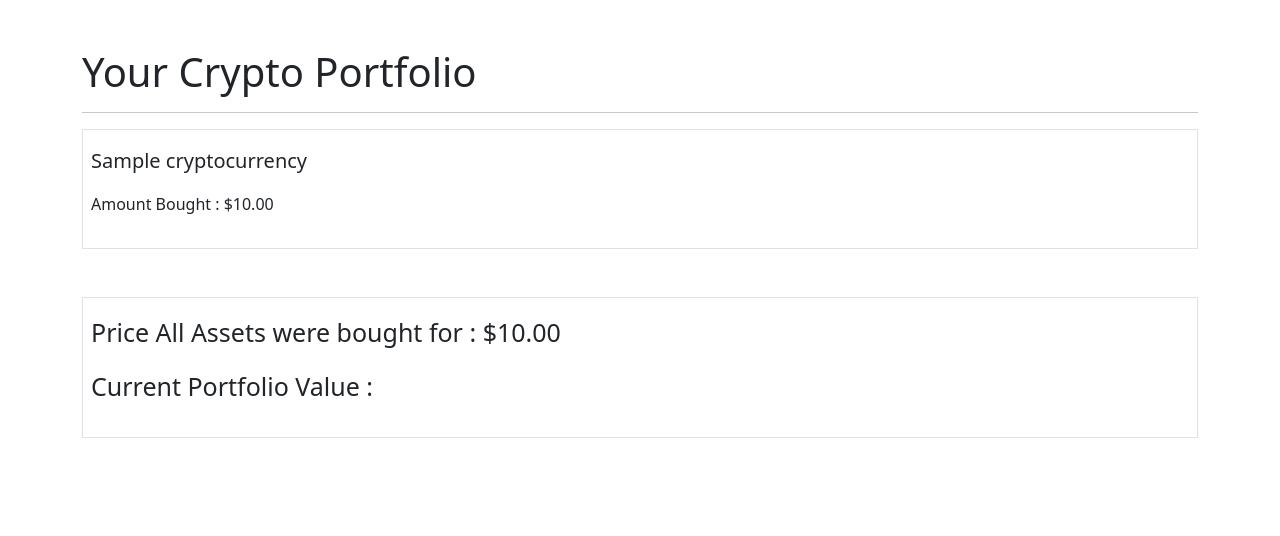
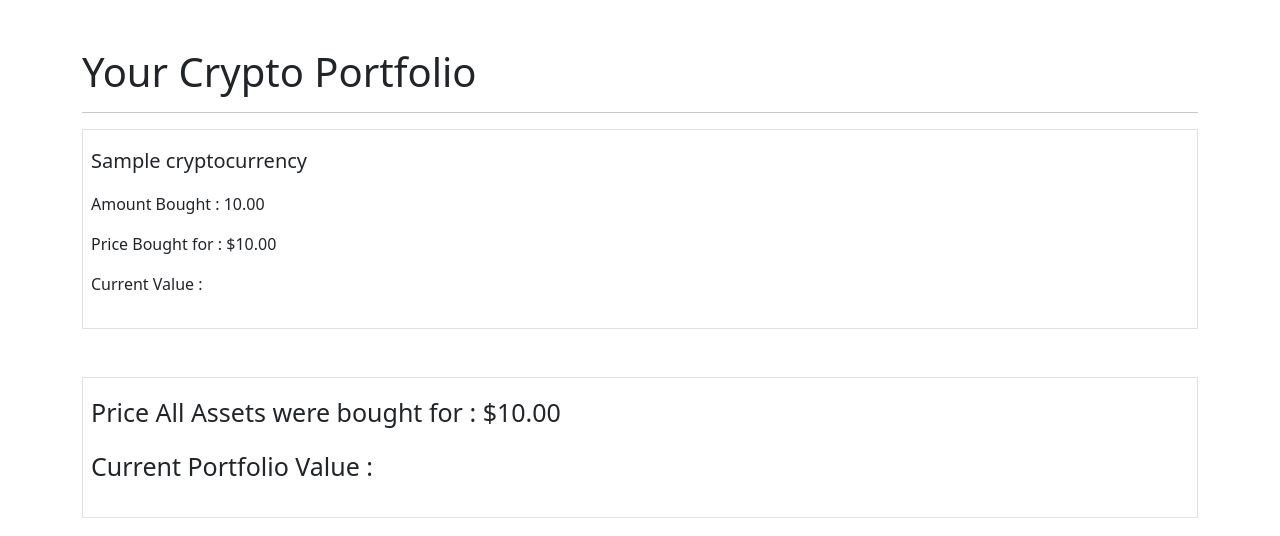
Before and after one commit to Nepul321/MyCrypto, a Django app: page / in a window 1280 px wide. Shown: the top 536 px of the page. Run offline with Django 4.2, Linux system fonts and the light colour scheme; a user stored in the database is signed in; tables that the repository leaves empty hold one stand-in row (values such as "Sample post"); parts of the project's set-up code (start-up, migrations or seed data) failed here and were passed over.

Commit message:
16 - Use the API to get the current value

```diff
--- a/api/serializers.py
+++ b/api/serializers.py
@@ -11,7 +11,7 @@ class CryptocurrencySerializer(serializers.ModelSerializer):
     user = UserSerializer(read_only=True)
     class Meta:
         model = Cryptocurrency
-        fields = ('id', 'user', 'name', 'price')
+        fields = ('id', 'user', 'name', 'amount', 'price')
 
 class PortFolioSerializer(serializers.ModelSerializer):
     user = UserSerializer(read_only=True)
--- a/base/templates/home.html
+++ b/base/templates/home.html
@@ -15,7 +15,9 @@ MyCrypto - Home
     {% for asset in obj.assets.all %}
      <div class="border mb-3 py-3 px-2">
         <p style="font-size: 20px;">{{ asset.name }}</p>
-        <p>Amount Bought : ${{ asset.price|intcomma }}</p>
+        <p>Amount Bought : {{ asset.amount|intcomma }}</p>
+        <p>Price Bought for : ${{ asset.price|intcomma }}</p>
+        <p>Current Value : </p>
      </div>
     {% endfor %}
     <div class="border my-5 py-3 px-2">
--- a/static/js/home.js
+++ b/static/js/home.js
@@ -1,4 +1,5 @@
 let cryptosinportfolio = []
+let cryptoobjects = []
 
 function getPortfolioData() {
   let id = document.getElementById("main").dataset.id
@@ -28,13 +29,18 @@ function getCryptos() {
 
 function useData(data) {
   const items = data.filter(item => cryptosinportfolio.includes(item.name))
-  console.log(items)
+  items.forEach((item) => {
+    const getfromportfolio = cryptoobjects.filter(obj => obj.name === item.name)[0]
+    let current_value = item.price_usd * getfromportfolio.amount
+    console.log(current_value)
+  })
 }
 
 function setPortfolioData(data) {
   let assets = data.assets
   assets.forEach((asset) => {
      cryptosinportfolio.push(asset.name)
+     cryptoobjects.push(asset);
   })
 }
 
```
